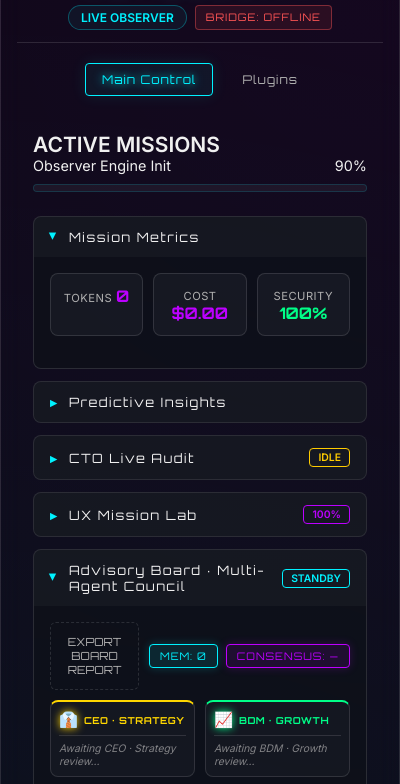
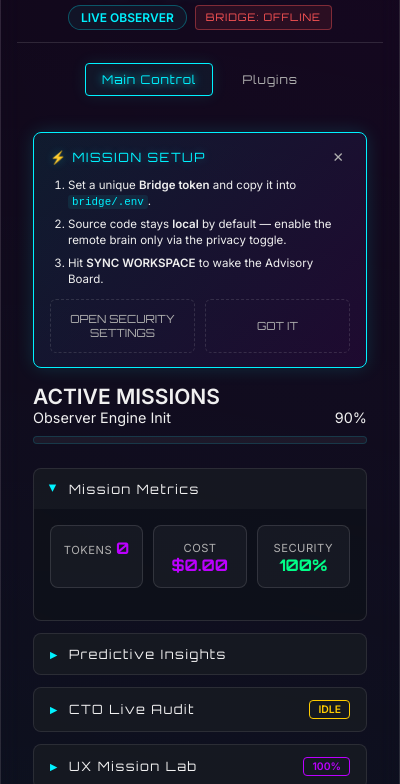
Before and after one commit to BTCWFD/antgr-observer, a browser extension: page popup.html in a window 400 px wide. Shown: the part 48-832 px from the top of the page. Drawn offline with Linux system fonts and the light colour scheme.

Commit message:
feat: first-run onboarding banner
Guides new users through the security setup we just built: set a unique Bridge
token, keep code local by default (privacy toggle), then SYNC WORKSPACE.

- State: onboarded flag (persisted)
- popup.html: dismissable onboarding banner at the top of the main view
- popup.js: maybeShowOnboarding() on first run (both recovery branches),
  dismissOnboarding() persists; "OPEN SECURITY SETTINGS" jumps to the Plugins tab
- popup.css: glass/neon banner styling

Static content only (no LLM/data sinks). Verified: node --check clean;
CSS braces balanced 160/160.

Co-Authored-By: Claude Opus 4.8 (1M context) <noreply@anthropic.com>

```diff
--- a/popup.html
+++ b/popup.html
@@ -28,6 +28,22 @@
 
     <div class="views-wrapper">
       <div id="main-view" class="view active">
+        <div id="onboarding-banner" class="onboarding-banner" style="display: none;">
+          <div class="onboarding-header">
+            <span class="onboarding-title">⚡ MISSION SETUP</span>
+            <button id="onboarding-dismiss-btn" class="onboarding-close" title="Dismiss">✕</button>
+          </div>
+          <ol class="onboarding-steps">
+            <li>Set a unique <strong>Bridge token</strong> and copy it into <code>bridge/.env</code>.</li>
+            <li>Source code stays <strong>local</strong> by default — enable the remote brain only via the privacy toggle.</li>
+            <li>Hit <strong>SYNC WORKSPACE</strong> to wake the Advisory Board.</li>
+          </ol>
+          <div class="onboarding-actions">
+            <button id="onboarding-config-btn" class="install-btn">OPEN SECURITY SETTINGS</button>
+            <button id="onboarding-got-it-btn" class="install-btn">GOT IT</button>
+          </div>
+        </div>
+
         <section class="active-tasks">
           <h2>ACTIVE MISSIONS</h2>
           <div id="task-list">
--- a/scripts/modules/State.js
+++ b/scripts/modules/State.js
@@ -23,5 +23,6 @@ export const State = {
     lastConnected: null,
     connectionAttempts: 0,
     boardFindings: [],
-    boardHistory: []
+    boardHistory: [],
+    onboarded: false
 };
--- a/scripts/popup.js
+++ b/scripts/popup.js
@@ -128,6 +128,19 @@ async function init() {
         btn.addEventListener('click', () => switchTab(btn.getAttribute('data-tab')));
     });
 
+    // First-run onboarding banner wiring
+    const onboardDismiss = document.getElementById('onboarding-dismiss-btn');
+    if (onboardDismiss) onboardDismiss.addEventListener('click', dismissOnboarding);
+    const onboardGotIt = document.getElementById('onboarding-got-it-btn');
+    if (onboardGotIt) onboardGotIt.addEventListener('click', dismissOnboarding);
+    const onboardConfig = document.getElementById('onboarding-config-btn');
+    if (onboardConfig) {
+        onboardConfig.addEventListener('click', () => {
+            switchTab('plugins');
+            dismissOnboarding();
+        });
+    }
+
     // Persistent State Recovery
     chrome.storage.local.get(['observerState'], (result) => {
         if (result.observerState) {
@@ -158,6 +171,7 @@ async function init() {
             updateBoardMemoryCount();
             refreshTokenWarning();
             History.render();
+            maybeShowOnboarding();
             Bus.emit('log', { msg: `System core recovered. Bridge Token: ${State.authKey.substring(0, 4)}***`, type: 'system' });
 
             // Sync current config to Bridge once connected
@@ -169,6 +183,7 @@ async function init() {
             updateBoardMemoryCount();
             refreshTokenWarning();
             History.render();
+            maybeShowOnboarding();
             Bus.emit('log', { msg: 'System core initialized. Heartbeat stable.', type: 'system' });
         }
 
@@ -601,6 +616,19 @@ function autoExpandNode(type) {
     if (header) header.parentElement.classList.add('expanded');
 }
 
+// Show the first-run setup banner until the user dismisses it (persisted).
+function maybeShowOnboarding() {
+    const banner = document.getElementById('onboarding-banner');
+    if (banner) banner.style.display = State.onboarded ? 'none' : 'block';
+}
+
+function dismissOnboarding() {
+    State.onboarded = true;
+    saveState();
+    const banner = document.getElementById('onboarding-banner');
+    if (banner) banner.style.display = 'none';
+}
+
 // Show a security warning when the Bridge token is missing or still the legacy
 // default secret; hide it once the user sets a unique token. Uses textContent
 // only (never innerHTML) since the token is user-controlled.
--- a/styles/popup.css
+++ b/styles/popup.css
@@ -1027,6 +1027,79 @@ input:checked+.slider:before {
   opacity: 0.7;
 }
 
+/* ===== First-run Onboarding Banner ===== */
+/* Shown once on first launch (until dismissed); guides token + privacy setup. */
+.onboarding-banner {
+  background: linear-gradient(135deg, rgba(0, 242, 255, 0.08), rgba(188, 0, 255, 0.08));
+  border: 1px solid var(--neon-cyan);
+  border-radius: 8px;
+  padding: 14px 16px;
+  margin-bottom: 16px;
+  box-shadow: 0 0 18px rgba(0, 242, 255, 0.15);
+  animation: fadeIn 0.4s ease-out;
+}
+
+.onboarding-header {
+  display: flex;
+  justify-content: space-between;
+  align-items: center;
+  margin-bottom: 10px;
+}
+
+.onboarding-title {
+  font-family: 'Orbitron', sans-serif;
+  font-size: 0.8rem;
+  letter-spacing: 1.5px;
+  color: var(--neon-cyan);
+  text-shadow: 0 0 10px rgba(0, 242, 255, 0.3);
+}
+
+.onboarding-close {
+  background: transparent;
+  border: none;
+  color: var(--text-dim);
+  cursor: pointer;
+  font-size: 0.85rem;
+  padding: 2px 6px;
+  border-radius: 4px;
+  transition: all 0.2s ease;
+}
+
+.onboarding-close:hover {
+  color: var(--neon-violet);
+  background: rgba(188, 0, 255, 0.1);
+}
+
+.onboarding-steps {
+  margin: 0 0 12px 18px;
+  padding: 0;
+  display: flex;
+  flex-direction: column;
+  gap: 6px;
+  font-size: 0.72rem;
+  line-height: 1.4;
+  color: var(--text-main);
+}
+
+.onboarding-steps code {
+  font-family: 'Fira Code', monospace;
+  font-size: 0.68rem;
+  color: var(--neon-cyan);
+  background: rgba(0, 242, 255, 0.08);
+  padding: 1px 4px;
+  border-radius: 3px;
+}
+
+.onboarding-actions {
+  display: flex;
+  gap: 10px;
+}
+
+.onboarding-actions .install-btn {
+  flex: 1;
+}
+
+
 /* ===== Mission Security · Bridge Token Warning ===== */
 /* Amber danger pill shown under the auth token input when the token is empty
    or still the insecure legacy default. Toggled via inline display by popup.js. */
```
